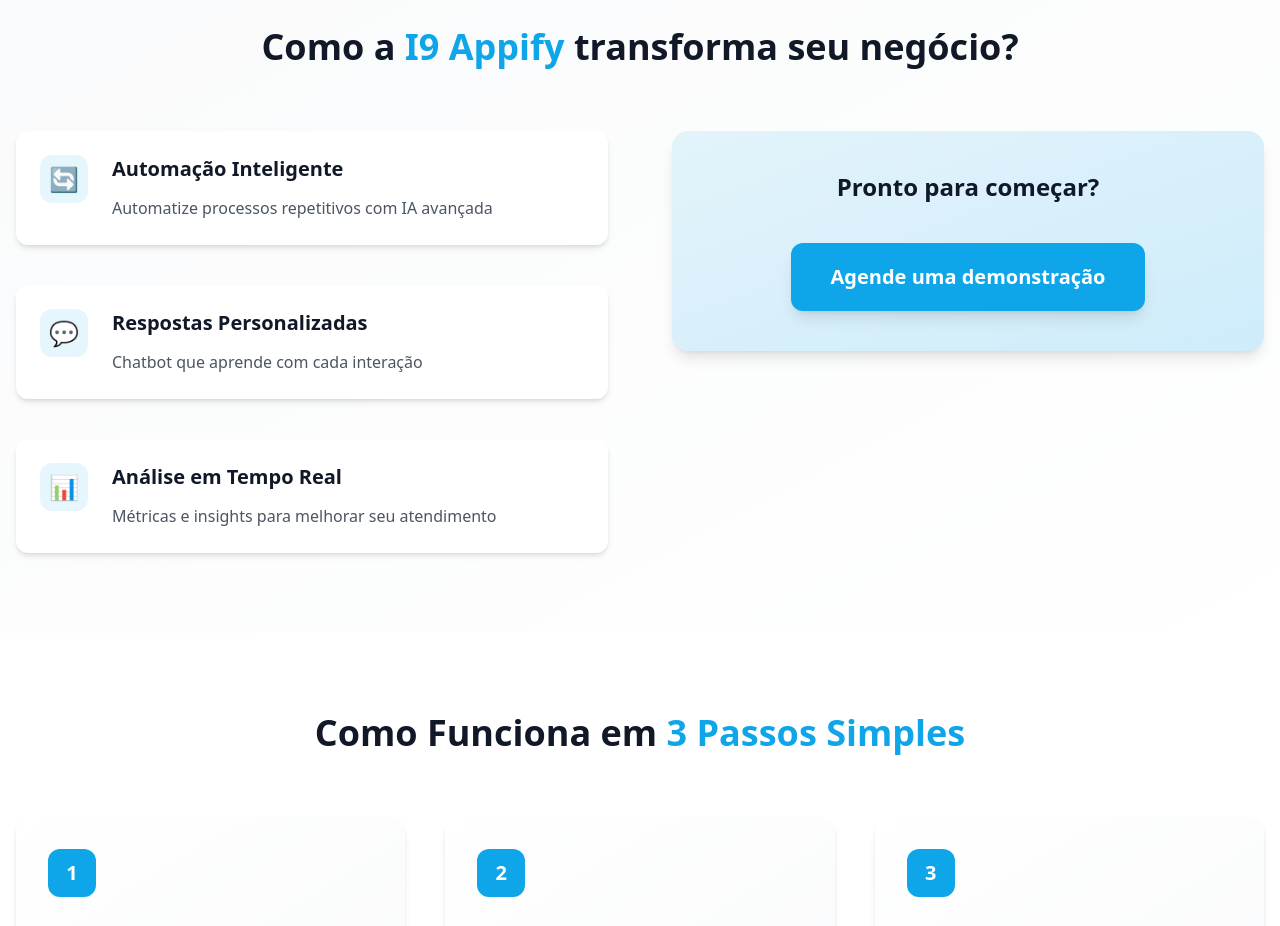
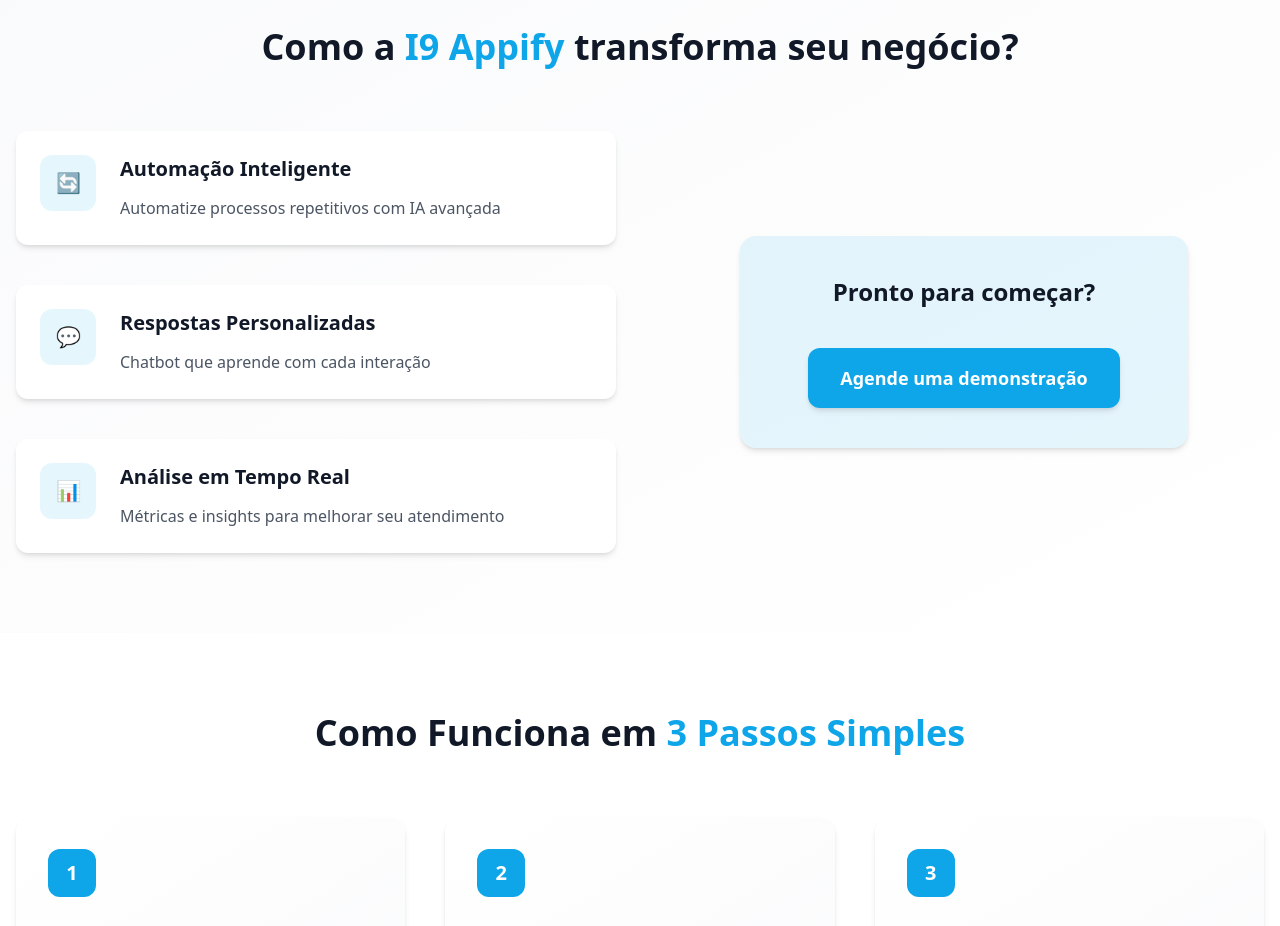
Before and after one commit to lukete7272/modern-blue-makeover, a React (Vite) app: page / in a window 1280 px wide. Shown: the part 1140-2066 px from the top of the page. Built offline with nearby package versions, Linux system fonts and the light colour scheme.

Commit message:
Fix button positioning
The button's position should be adjusted to be centered.

```diff
--- a/src/pages/Index.tsx
+++ b/src/pages/Index.tsx
@@ -66,15 +66,16 @@ const Index = () => {
           <h2 className="text-4xl font-bold text-center text-gray-900 mb-16">
             Como a <span className="text-primary">I9 Appify</span> transforma seu negócio?
           </h2>
-          <div className="flex flex-col lg:flex-row items-start justify-between gap-16">
-            <div className="w-full lg:w-1/2">
+
+          {/* Reformatado para corresponder ao layout da imagem */}
+          <div className="grid grid-cols-1 lg:grid-cols-2 gap-12">
             <div className="space-y-10">
               {appFeatures.map((feature, index) => (
                 <div
                   key={index}
                   className="flex items-start gap-6 p-6 bg-white rounded-xl shadow-md hover:shadow-lg transition-all duration-300 transform hover:-translate-y-1"
                 >
-                    <div className="w-12 h-12 bg-primary/10 rounded-xl flex items-center justify-center flex-shrink-0 text-primary text-2xl">
+                  <div className="w-14 h-14 bg-primary/10 rounded-xl flex items-center justify-center flex-shrink-0 text-primary text-xl">
                     {feature.icon}
                   </div>
                   <div>
@@ -84,14 +85,14 @@ const Index = () => {
                 </div>
               ))}
             </div>
-            </div>
-            <div className="w-full lg:w-1/2 flex justify-center items-center">
-              <div className="bg-gradient-to-br from-primary/10 to-primary/20 p-10 rounded-2xl w-full shadow-lg">
+
+            <div className="flex justify-center items-center">
+              <div className="bg-primary/10 p-10 rounded-2xl w-full max-w-md shadow-md">
                 <h3 className="text-2xl font-semibold text-center text-gray-900 mb-10">
                   Pronto para começar?
                 </h3>
                 <div className="flex justify-center">
-                  <button className="bg-primary text-white px-10 py-5 rounded-xl shadow-lg hover:shadow-primary/30 hover:scale-105 transition duration-300 text-xl font-semibold">
+                  <button className="bg-primary text-white px-8 py-4 rounded-xl shadow-md hover:bg-primary/90 hover:scale-105 transition duration-300 text-lg font-semibold">
                     Agende uma demonstração
                   </button>
                 </div>
```
Lines whose indentation alone changed are shown as unchanged.
